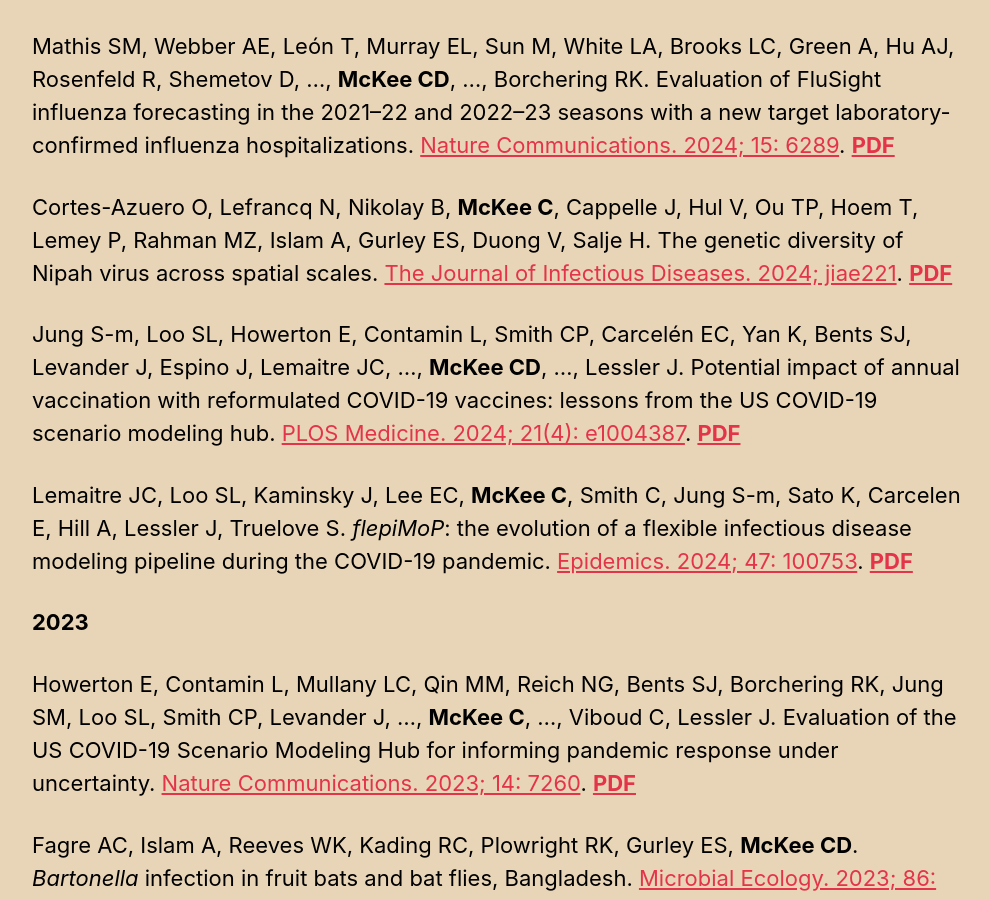
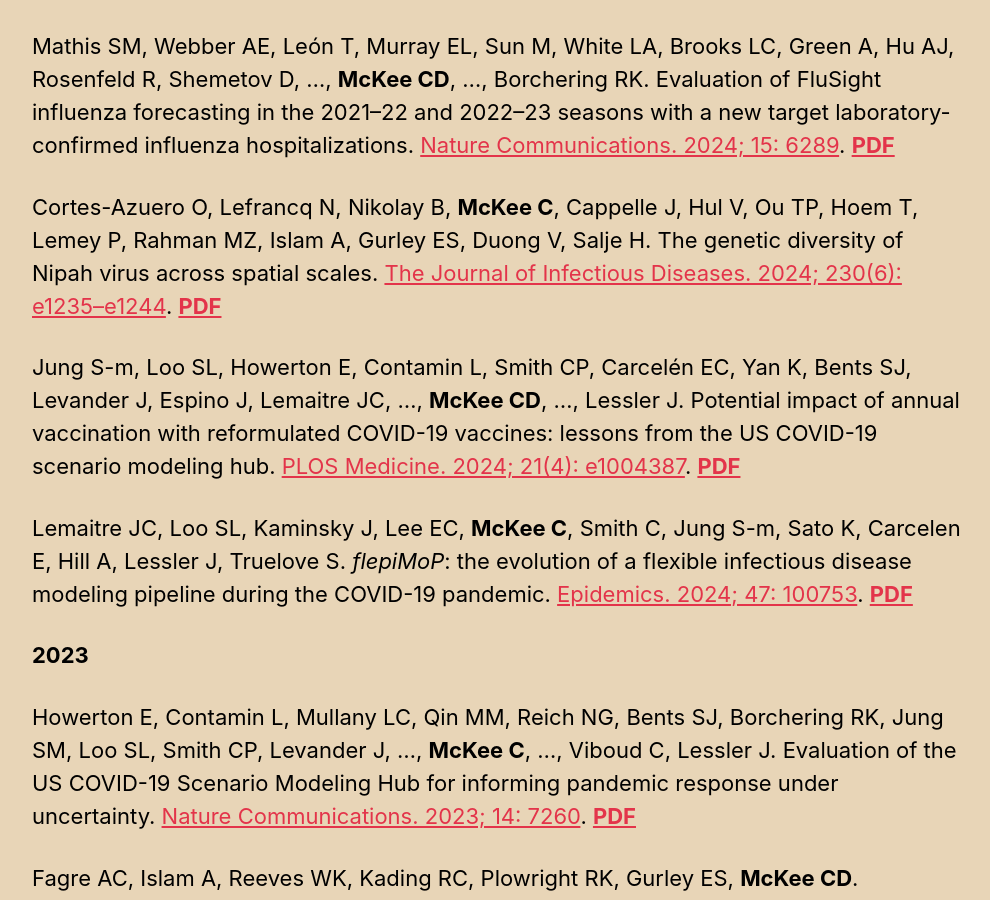
Before and after one commit to clifmckee/clifmckee.github.io, a Jekyll site: the page built from _pages/publications.md, in a window 1280 px wide and 900 px high, scrolled down 1180 px. Shown: the whole window, without its empty margins (290-1280 px from the left). Built offline with Jekyll 4.4.1, drawn with Linux system fonts in a browser that asks for light colours; cached includes are drawn as plain includes.

Commit message:
Update Cortes 2024

```diff
--- a/_pages/publications.md
+++ b/_pages/publications.md
@@ -28,7 +28,7 @@
 
 Mathis SM, Webber AE, León T, Murray EL, Sun M, White LA, Brooks LC, Green A, Hu AJ, Rosenfeld R, Shemetov D, ..., **McKee CD**, ..., Borchering RK. Evaluation of FluSight influenza forecasting in the 2021--22 and 2022--23 seasons with a new target laboratory-confirmed influenza hospitalizations. [Nature Communications. 2024; 15: 6289](https://doi.org/10.1038/s41467-024-50601-9). [**PDF**](http://clifmckee.github.io/files/2024_Mathis_Nat_Commun.pdf)
 
-Cortes-Azuero O, Lefrancq N, Nikolay B, **McKee C**, Cappelle J, Hul V, Ou TP, Hoem T, Lemey P, Rahman MZ, Islam A, Gurley ES, Duong V, Salje H. The genetic diversity of Nipah virus across spatial scales. [The Journal of Infectious Diseases. 2024; jiae221](https://doi.org/10.1093/infdis/jiae221). [**PDF**](http://clifmckee.github.io/files/2024_CortesAzuero_JID.pdf)
+Cortes-Azuero O, Lefrancq N, Nikolay B, **McKee C**, Cappelle J, Hul V, Ou TP, Hoem T, Lemey P, Rahman MZ, Islam A, Gurley ES, Duong V, Salje H. The genetic diversity of Nipah virus across spatial scales. [The Journal of Infectious Diseases. 2024; 230(6): e1235--e1244](https://doi.org/10.1093/infdis/jiae221). [**PDF**](http://clifmckee.github.io/files/2024_CortesAzuero_JID.pdf)
 
 Jung S-m, Loo SL, Howerton E, Contamin L, Smith CP, Carcelén EC, Yan K, Bents SJ, Levander J, Espino J, Lemaitre JC, ..., **McKee CD**, ..., Lessler J. Potential impact of annual vaccination with reformulated COVID-19 vaccines: lessons from the US COVID-19 scenario modeling hub. [PLOS Medicine. 2024; 21(4): e1004387](https://doi.org/10.1371/journal.pmed.1004387). [**PDF**](http://clifmckee.github.io/files/2024_Jung_PMed.pdf)
 
```
Also changed, not shown: 1 other file.
